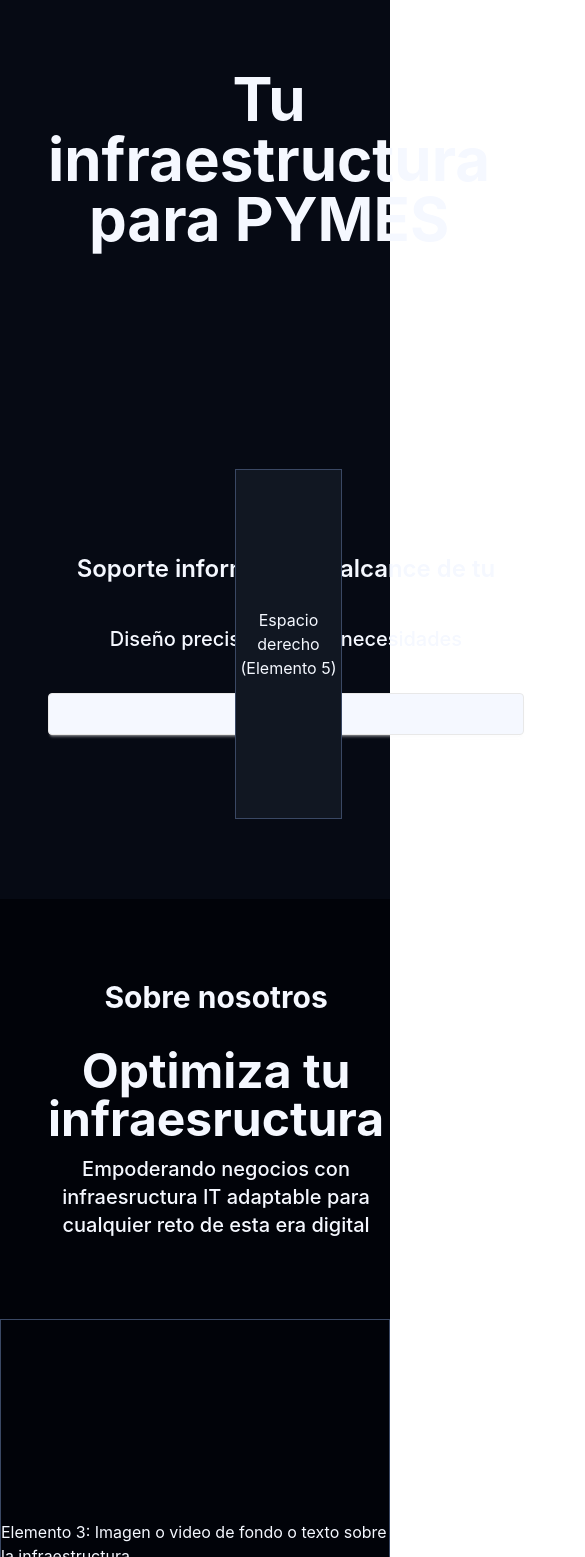
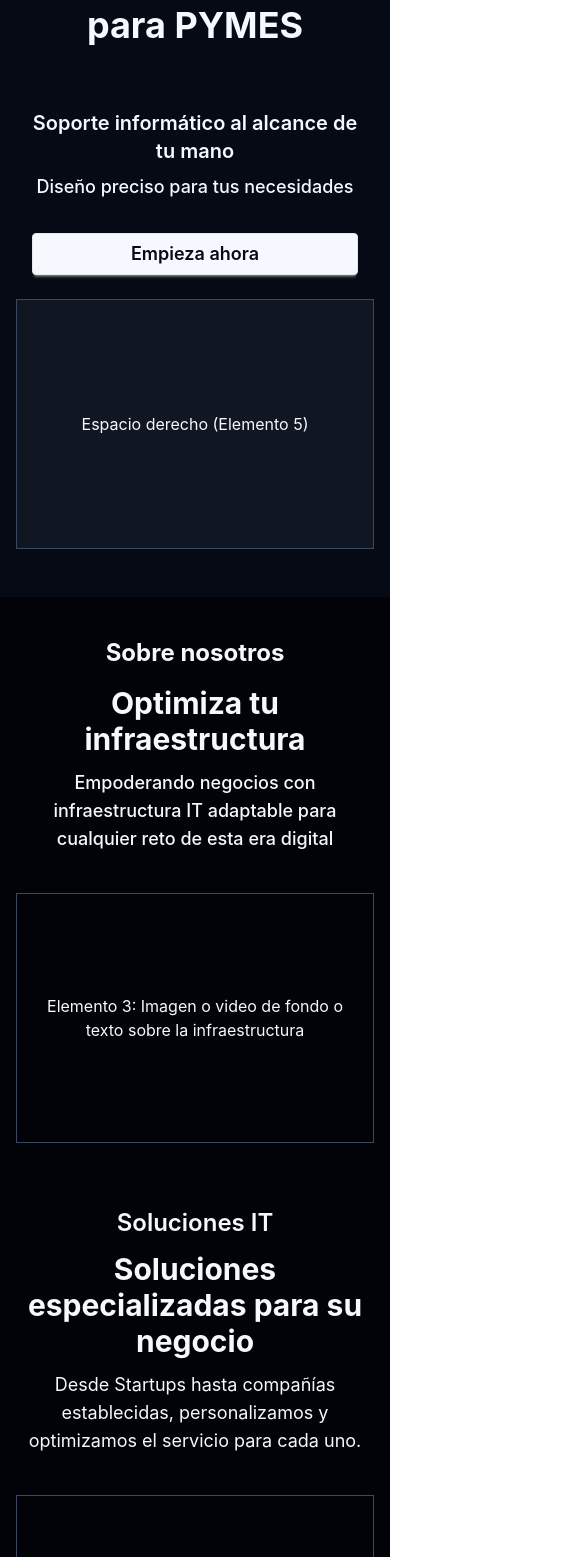
Before and after one commit to CopernicoDev/PYMES_WEB_Frontend_Angular, an Angular app: page /home in a window 390 px wide. Shown: the part 231-1788 px from the top of the page, 585 px wide, since content can reach past the window. Built offline with nearby package versions, Linux system fonts and the light colour scheme.

Commit message:
Quitando animación de transición entre páginas y adaptandola al móvil

```diff
--- a/angular.json
+++ b/angular.json
@@ -78,6 +78,9 @@
         },
         "test": {
           "builder": "@angular/build:unit-test"
+        },
+        "deploy": {
+          "builder": "angular-cli-ghpages:deploy"
         }
       }
     }
--- a/src/app/app.config.ts
+++ b/src/app/app.config.ts
@@ -7,7 +7,7 @@ import { provideClientHydration, withEventReplay } from '@angular/platform-brows
 export const appConfig: ApplicationConfig = {
   providers: [
     provideBrowserGlobalErrorListeners(),
-    provideRouter(routes, withViewTransitions()),
+    provideRouter(routes),
     provideClientHydration(withEventReplay())
   ]
 };
--- a/src/app/components/about-us-section/about-us-section.html
+++ b/src/app/components/about-us-section/about-us-section.html
@@ -1,47 +1,49 @@
-<div class="grid grid-cols-1 w-full h-full mx-auto max-w-7xl gap-y-20 gap-x-10">
+<div class="grid grid-cols-1 w-full h-full mx-auto max-w-7xl gap-y-10 md:gap-y-20 gap-x-10 px-4 md:px-0">
 
-    <!-- 1. TÍTULO PRINCIPAL: Cambiamos [once]="true" por leaveClass="animate-hidden" -->
+    <!-- 1. TÍTULO PRINCIPAL -->
     <app-info-card appAnimateOnScroll enterClass="animate-fade-in-down" leaveClass="animate-hidden"
-        class="animate-hidden col-span-1 grid place-items-center text-center mt-20 px-12">
-        <h1 class="text-3xl font-bold pb-8">Sobre nosotros</h1>
-        <h2 class="text-5xl font-bold pb-3">Optimiza tu infraesructura</h2>
-        <h3 class="text-xl font-medium">Empoderando negocios con infraesructura IT
-            adaptable para cualquier reto de esta
-            era digital
+        class="animate-hidden col-span-1 grid place-items-center text-center mt-10 md:mt-20 px-4 md:px-12">
+        <h1 class="text-2xl md:text-3xl font-bold pb-4 md:pb-8">Sobre nosotros</h1>
+        <h2 class="text-3xl md:text-5xl font-bold pb-3">Optimiza tu infraestructura</h2>
+        <h3 class="text-lg md:text-xl font-medium max-w-md md:max-w-none">
+            Empoderando negocios con infraestructura IT adaptable para cualquier reto de esta era digital
         </h3>
     </app-info-card>
 
-    <!-- 2. TARJETA CENTRAL: Cambiamos [once]="true" por leaveClass="animate-hidden" -->
+    <!-- 2. TARJETA CENTRAL -->
     <app-info-card appAnimateOnScroll enterClass="animate-zoom-in" leaveClass="animate-hidden"
-        class="animate-hidden w-full border border-border grid place-items-center min-h-[450px]">
-        <p>Elemento 3: Imagen o video de fondo o texto sobre la infraestructura</p>
+        class="animate-hidden w-full border border-border grid place-items-center min-h-[250px] md:min-h-[450px]">
+        <p class="px-4 text-center">Elemento 3: Imagen o video de fondo o texto sobre la infraestructura</p>
     </app-info-card>
 
-    <!-- 3. FILA DE DOS COLUMNAS -->
-    <div class="w-full grid grid-cols-2 gap-x-10">
+    <!-- 3. FILA DE DOS COLUMNAS (Se apila en móvil) -->
+    <div class="w-full grid grid-cols-1 md:grid-cols-2 gap-y-10 md:gap-y-0 gap-x-10">
 
-        <!-- Lado Izquierdo (Soluciones IT): Cambiamos [once]="true" por leaveClass="animate-hidden" -->
+        <!-- Lado Izquierdo (Soluciones IT) -->
         <app-info-card appAnimateOnScroll enterClass="animate-fade-in-left" leaveClass="animate-hidden"
-            class="animate-hidden grid gap-4 pr-10">
-            <h4 class="text-3xl font-semibold pt-10">Soluciones IT</h4>
-            <h5 class="text-5xl font-bold w-3/4 pt-5">Soluciones especializadas para su negocio</h5>
-            <p class="text-2xl font-normal pt-5">Desde StartUPS hasta compañias establecidas, personalizamos y
-                optimizamos el servicio para cada uno.</p>
+            class="animate-hidden grid gap-4 pr-0 md:pr-10 text-center md:text-left">
+            <h4 class="text-2xl md:text-3xl font-semibold pt-6 md:pt-10">Soluciones IT</h4>
+            <h5 class="text-3xl md:text-5xl font-bold w-full md:w-3/4 pt-3 md:pt-5 mx-auto md:mx-0">Soluciones
+                especializadas para su negocio</h5>
+            <p class="text-lg md:text-2xl font-normal pt-3 md:pt-5">
+                Desde Startups hasta compañías establecidas, personalizamos y optimizamos el servicio para cada uno.
+            </p>
         </app-info-card>
 
-        <!-- Lado Derecho (Detalle): Cambiamos [once]="true" por leaveClass="animate-hidden" -->
+        <!-- Lado Derecho (Detalle) -->
         <app-info-card appAnimateOnScroll enterClass="animate-fade-in-right" leaveClass="animate-hidden"
-            class="animate-hidden w-full border border-border grid place-items-center min-h-[450px]">
-            <p>Elemento 4: Imagen o video de fondo o texto sobre la infraestructura</p>
+            class="animate-hidden w-full border border-border grid place-items-center min-h-[250px] md:min-h-[450px]">
+            <p class="px-4 text-center">Elemento 4: Imagen o video de fondo o texto sobre la infraestructura</p>
         </app-info-card>
 
     </div>
 
-    <!-- 4. SECCIÓN INFERIOR: Cambiamos [once]="true" por leaveClass="animate-hidden" -->
+    <!-- 4. SECCIÓN INFERIOR -->
     <app-info-card appAnimateOnScroll enterClass="animate-fade-in-up" leaveClass="animate-hidden"
-        class="animate-hidden col-span-1 text-center grid place-items-center py-20">
-        <h6 class="text-5xl font-bold text-text mb-4 md:mb-0">Experiencia en soporte IT</h6>
-        <button class="btn bg-text hover:bg-text-muted text-bg font-semibold text-lg py-5 px-50 rounded mt-10">
+        class="animate-hidden col-span-1 text-center grid place-items-center py-10 md:py-20">
+        <h6 class="text-3xl md:text-5xl font-bold text-text mb-4">Experiencia en soporte IT</h6>
+        <button
+            class="btn bg-text hover:bg-text-muted text-bg font-semibold text-lg py-5 px-6 md:px-50 w-full md:w-auto rounded mt-8 md:mt-10">
             Nuestra infraestructura completa
         </button>
     </app-info-card>
--- a/src/app/components/hero-section/hero-section.html
+++ b/src/app/components/hero-section/hero-section.html
@@ -1,20 +1,22 @@
-<main class="w-full h-full grid grid-cols-2 content-center gap-x-20 gap-y-30 px-12 py-16 max-w-7xl mx-auto ">
+<main
+    class="w-full h-full grid grid-cols-1 md:grid-cols-2 content-center gap-6 md:gap-x-20 md:gap-y-30 px-4 py-8 md:px-12 md:py-16 max-w-7xl mx-auto">
 
     <app-info-card appAnimateOnScroll enterClass="animate-fade-in-down" [once]="true"
-        class="col-span-2 grid place-items-center text-center mb-25 ">
-        <h1 class="text-6xl font-bold">Tu infraestructura para PYMES</h1>
+        class="col-span-1 md:col-span-2 grid place-items-center text-center mb-10 md:mb-25">
+        <h1 class="text-4xl md:text-6xl font-bold">Tu infraestructura para PYMES</h1>
     </app-info-card>
 
     <app-info-card appAnimateOnScroll enterClass="animate-fade-in-left" [once]="true"
-        class="col-span-1 grid place-items-center text-center ">
-        <h2 class="text-2xl font-semibold">Soporte informático al alcance de tu mano</h2>
-        <h3 class="text-xl font-medium mt-2">Diseño preciso para tus necesidades</h3>
-        <button class="btn bg-text hover:bg-text-muted text-bg font-semibold text-lg py-5 px-50 rounded mt-10">Empieza
+        class="col-span-1 grid place-items-center text-center px-4 md:px-0">
+        <h2 class="text-xl md:text-2xl font-semibold">Soporte informático al alcance de tu mano</h2>
+        <h3 class="text-lg md:text-xl font-medium mt-2">Diseño preciso para tus necesidades</h3>
+        <button
+            class="btn bg-text hover:bg-text-muted text-bg font-semibold text-lg py-5 px-6 md:px-50 w-full md:w-auto rounded mt-8 md:mt-10">Empieza
             ahora</button>
     </app-info-card>
 
     <app-info-card appAnimateOnScroll enterClass="animate-fade-in-right" [once]="true"
-        class="col-span-1 bg-bg-light border border-border grid place-items-center text-center min-h-[350px]">
+        class="col-span-1 bg-bg-light border border-border grid place-items-center text-center min-h-[250px] md:min-h-[350px]">
         <p>Espacio derecho (Elemento 5)</p>
     </app-info-card>
 </main>
--- a/src/app/components/nav-bar/nav-bar.html
+++ b/src/app/components/nav-bar/nav-bar.html
@@ -1,5 +1,5 @@
 <nav
-    class="bg-bg-dark min-h-[140px] min-w-[200px] max-w-[1300px] border border-border grid grid-cols-2  justify-center items-center px-12 mt-20 ">
+    class="bg-bg-dark border border-border md:min-w-[50vw] md:max-w-[50vw] md:min-h-[10vh] md:max-h-[10vh] min-w-[95vw] max-w-[95vw] min-h-[5vh] max-h-[8vh] md:mt-20 mt-20">
     <app-nav-bar-routes class="grid justify-self-start"></app-nav-bar-routes>
     <app-nav-bar-buttons class=" grid justify-self-end"></app-nav-bar-buttons>
 </nav>
--- a/src/app/pages/home/home.html
+++ b/src/app/pages/home/home.html
@@ -1,6 +1,6 @@
 <section class=" grid grid-cols-1 bg-bg  min-h-screen w-full  text-text gap-4 ">
 
-    <app-hero-section class="w-full  min-h-[70vh]"></app-hero-section>
+    <app-hero-section class="w-screen  min-h-[70vh]"></app-hero-section>
 
     <app-about-us-section class="w-full  min-h-[70vh]  bg-bg-dark"></app-about-us-section>
 
--- a/src/index.html
+++ b/src/index.html
@@ -1,5 +1,7 @@
 <!doctype html>
 <html lang="en">
+<meta name="viewport" content="width=device-width, initial-scale=1">
+
 
 <head>
   <meta charset="utf-8">
--- a/src/styles.css
+++ b/src/styles.css
@@ -105,36 +105,3 @@
   opacity: 0;
   will-change: transform, opacity;
 }
-
-/* ── 3. ANIMACIONES DE TRANSICIÓN DE PÁGINAS (VIEW TRANSITIONS) ── */
-@keyframes slide-out-left {
-  from {
-    transform: translateX(0);
-    opacity: 1;
-  }
-
-  to {
-    transform: translateX(-30px);
-    opacity: 0;
-  }
-}
-
-@keyframes slide-in-right {
-  from {
-    transform: translateX(30px);
-    opacity: 0;
-  }
-
-  to {
-    transform: translateX(0);
-    opacity: 1;
-  }
-}
-
-::view-transition-old(root) {
-  animation: 250ms cubic-bezier(0.4, 0, 0.2, 1) both slide-out-left;
-}
-
-::view-transition-new(root) {
-  animation: 350ms cubic-bezier(0.4, 0, 0.2, 1) both slide-in-right;
-}
```
